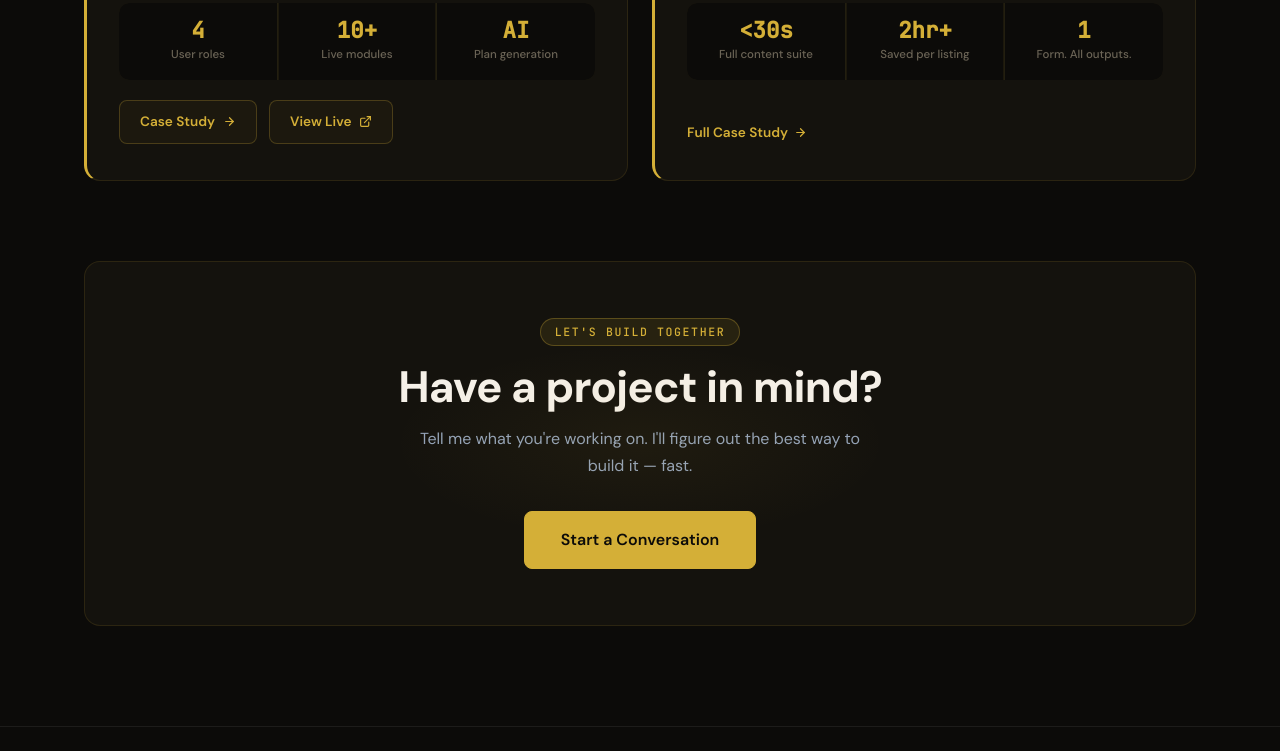
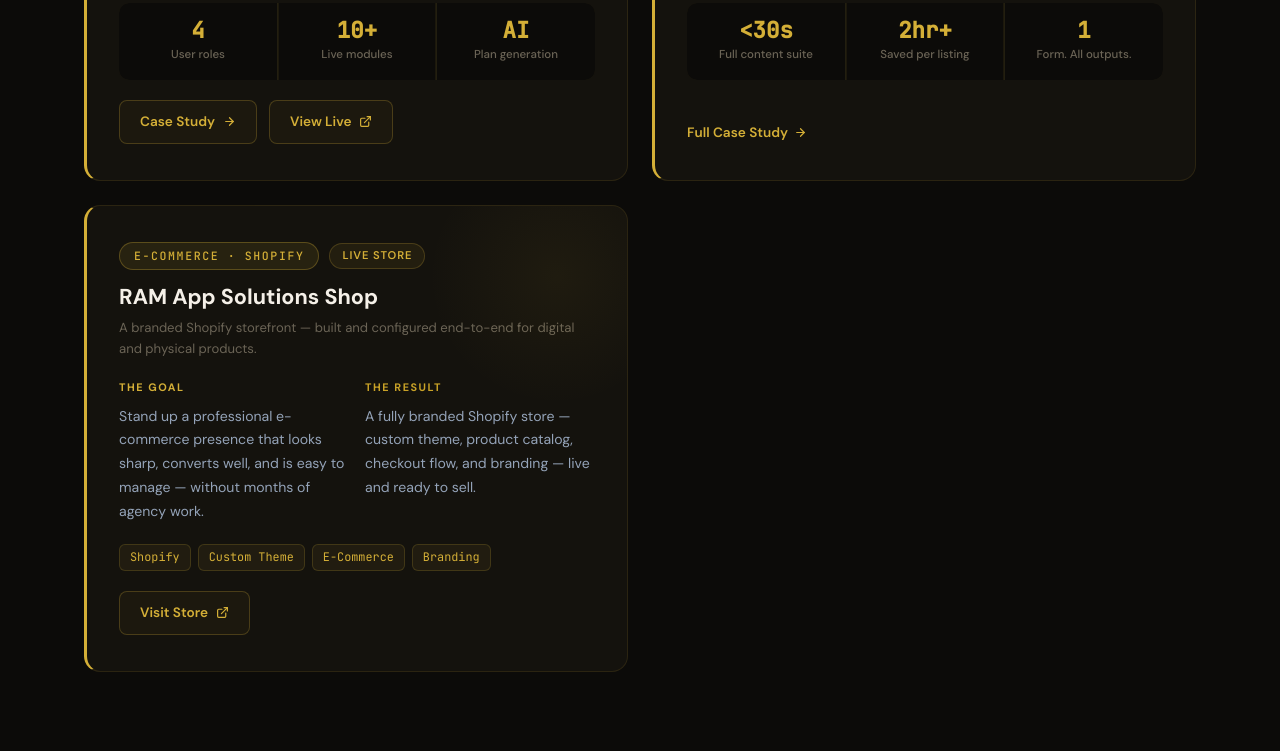
Before and after one commit to nick-ramos/Ramappsolutions, a plain HTML site: page work.html in a window 1280 px wide. Shown: the part 1463-2214 px from the top of the page. Drawn offline with Linux system fonts and the light colour scheme.

Commit message:
feat: add Shopify store card to Work page; fix nav scroll-padding
- Add RAM App Solutions Shop card to work.html project grid
- Link to https://shop.ramappsolutions.com/
- Add scroll-padding-top to html element so anchor targets land below fixed nav
- Apply scroll-padding-top fix to style.min.css (the file actually served)

```diff
--- a/css/style.css
+++ b/css/style.css
@@ -33,7 +33,7 @@
   --nav-h:     72px;
 }
 
-html { scroll-behavior: smooth; font-size: 16px; }
+html { scroll-behavior: smooth; font-size: 16px; scroll-padding-top: var(--nav-h); }
 
 body {
   background: var(--bg);
--- a/work.html
+++ b/work.html
@@ -323,6 +323,56 @@
           </a>
         </div>
 
+        <!-- Shopify Store card -->
+        <div style="
+          background: #14120d;
+          border: 1px solid rgba(212,175,55,0.12);
+          border-left: 3px solid #d4af37;
+          border-radius: 16px;
+          padding: 36px 32px;
+          position:relative; overflow:hidden;
+          display:flex; flex-direction:column; gap:20px;
+        ">
+          <!-- Glow -->
+          <div style="position:absolute;top:-60px;right:-60px;width:260px;height:260px;background:radial-gradient(circle,rgba(212,175,55,0.06) 0%,transparent 70%);pointer-events:none;"></div>
+
+          <!-- Tag + title -->
+          <div>
+            <div style="display:flex;align-items:center;gap:10px;margin-bottom:14px;flex-wrap:wrap;">
+              <span class="section-tag" style="margin:0;">E-Commerce · Shopify</span>
+              <span style="font-size:0.7rem;font-weight:600;letter-spacing:0.08em;text-transform:uppercase;color:#d4af37;background:rgba(212,175,55,0.08);border:1px solid rgba(212,175,55,0.22);border-radius:20px;padding:3px 12px;">Live Store</span>
+            </div>
+            <h3 style="font-size:1.35rem;font-weight:800;color:#f5f0e8;margin:0 0 6px;line-height:1.25;">RAM App Solutions Shop</h3>
+            <p style="color:#6b6456;font-size:0.82rem;margin:0;">A branded Shopify storefront — built and configured end-to-end for digital and physical products.</p>
+          </div>
+
+          <!-- Problem / Solution -->
+          <div style="display:grid;grid-template-columns:1fr 1fr;gap:16px;">
+            <div>
+              <div style="font-size:0.68rem;font-weight:700;letter-spacing:0.14em;text-transform:uppercase;color:#d4af37;margin-bottom:8px;">The Goal</div>
+              <p style="color:#94a3b8;line-height:1.7;font-size:0.88rem;margin:0;">Stand up a professional e-commerce presence that looks sharp, converts well, and is easy to manage — without months of agency work.</p>
+            </div>
+            <div>
+              <div style="font-size:0.68rem;font-weight:700;letter-spacing:0.14em;text-transform:uppercase;color:#c9a227;margin-bottom:8px;">The Result</div>
+              <p style="color:#94a3b8;line-height:1.7;font-size:0.88rem;margin:0;">A fully branded Shopify store — custom theme, product catalog, checkout flow, and branding — live and ready to sell.</p>
+            </div>
+          </div>
+
+          <!-- Tech chips -->
+          <div style="display:flex;flex-wrap:wrap;gap:7px;">
+            <span style="font-family:'JetBrains Mono',monospace;font-size:0.74rem;color:#d4af37;background:rgba(212,175,55,0.07);border:1px solid rgba(212,175,55,0.18);border-radius:6px;padding:3px 10px;">Shopify</span>
+            <span style="font-family:'JetBrains Mono',monospace;font-size:0.74rem;color:#d4af37;background:rgba(212,175,55,0.07);border:1px solid rgba(212,175,55,0.18);border-radius:6px;padding:3px 10px;">Custom Theme</span>
+            <span style="font-family:'JetBrains Mono',monospace;font-size:0.74rem;color:#d4af37;background:rgba(212,175,55,0.07);border:1px solid rgba(212,175,55,0.18);border-radius:6px;padding:3px 10px;">E-Commerce</span>
+            <span style="font-family:'JetBrains Mono',monospace;font-size:0.74rem;color:#d4af37;background:rgba(212,175,55,0.07);border:1px solid rgba(212,175,55,0.18);border-radius:6px;padding:3px 10px;">Branding</span>
+          </div>
+
+          <!-- Link -->
+          <a href="https://shop.ramappsolutions.com/" target="_blank" rel="noopener" style="display:inline-flex;align-items:center;gap:8px;color:#d4af37;font-size:0.85rem;font-weight:600;text-decoration:none;border:1px solid rgba(212,175,55,0.25);border-radius:8px;padding:10px 20px;background:rgba(212,175,55,0.04);margin-top:auto;align-self:flex-start;">
+            Visit Store
+            <svg width="13" height="13" viewBox="0 0 24 24" fill="none" stroke="currentColor" stroke-width="2.2" stroke-linecap="round" stroke-linejoin="round"><path d="M18 13v6a2 2 0 0 1-2 2H5a2 2 0 0 1-2-2V8a2 2 0 0 1 2-2h6"/><polyline points="15 3 21 3 21 9"/><line x1="10" y1="14" x2="21" y2="3"/></svg>
+          </a>
+        </div>
+
       </div>
 
       <!-- Bottom CTA -->
```
Also changed, not shown: css/style.min.css.
